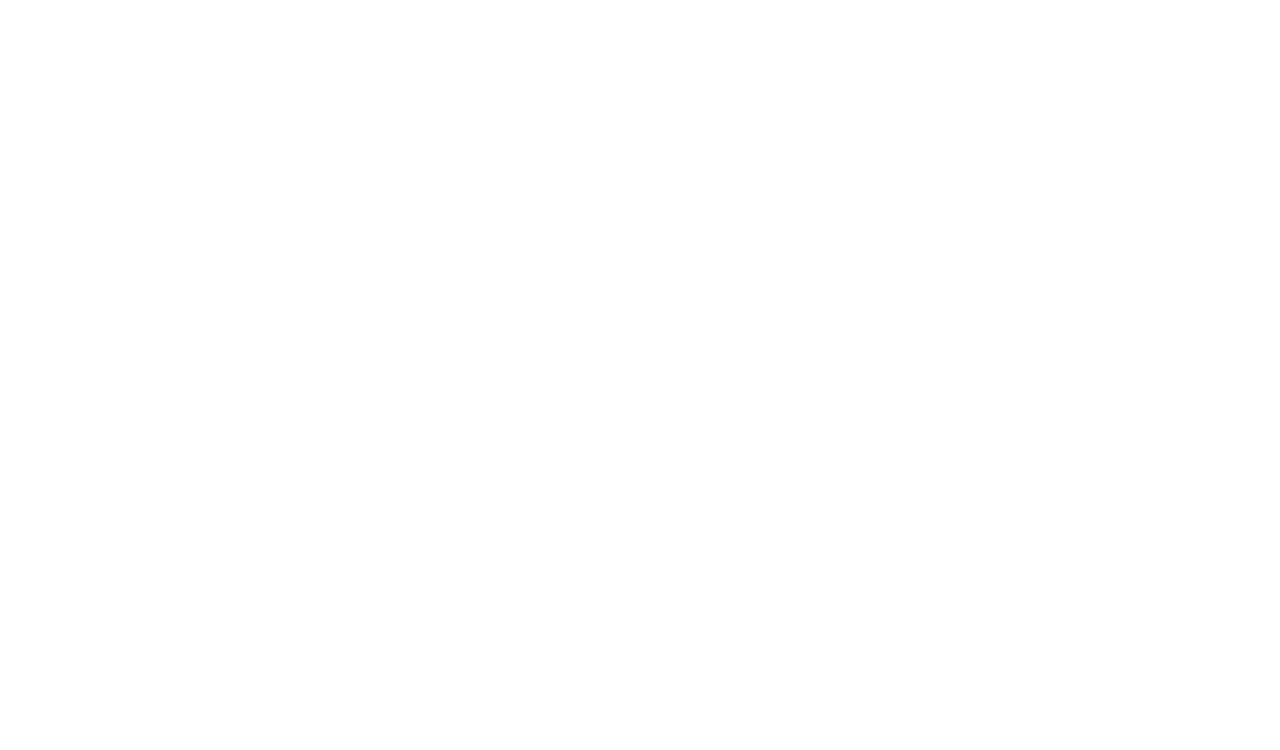
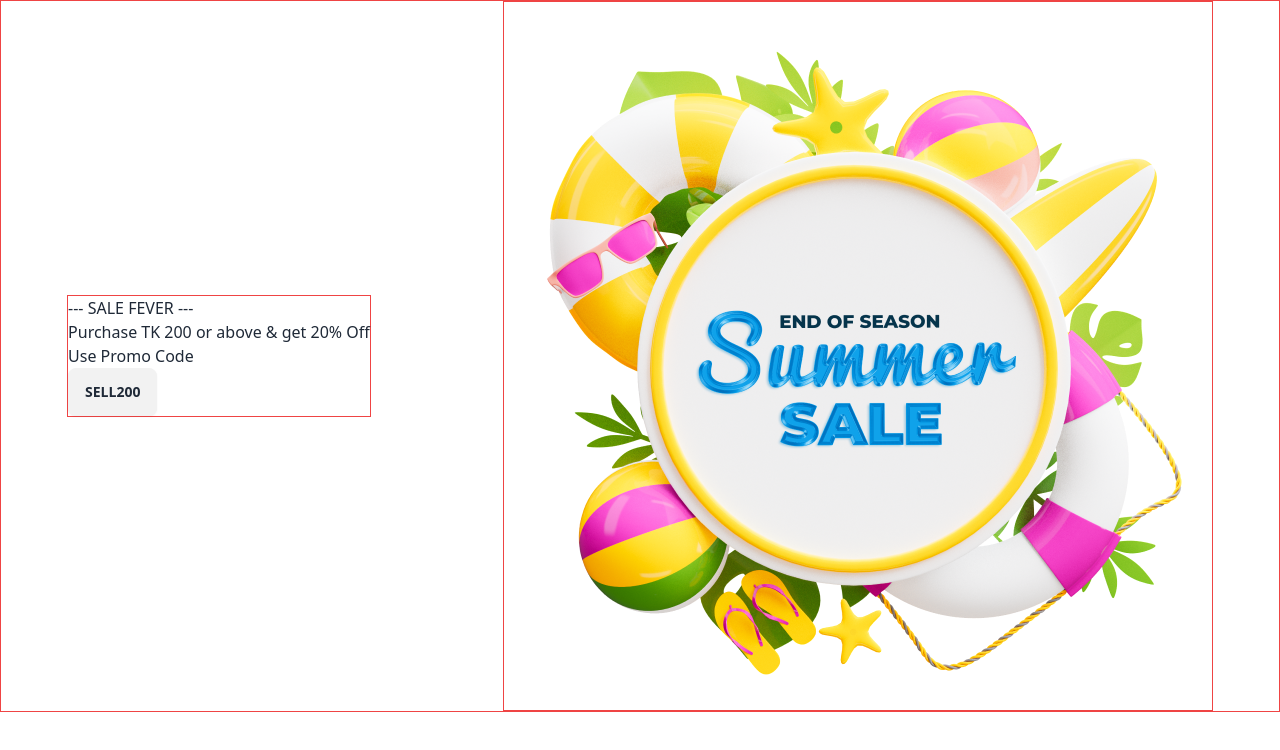
Before and after one commit to alifhossain07/summer-sale-javascript, a plain HTML site: page index.html in a window 1280 px wide. Drawn offline with nearby package versions, Linux system fonts and the light colour scheme.

Commit message:
Project Banner Setup

```diff
--- a/index.html
+++ b/index.html
@@ -12,6 +12,24 @@
     <link rel="stylesheet" href="style.css">
 </head>
 <body>
+    <header>
+        <!-- banner Section -->
+        <section>
+            <div class="flex justify-around items-center mx-auto border border-red-500">
+                <div class="border border-red-500">
+                    <h4>--- SALE FEVER ---</h4>
+                    <h1>Purchase TK 200 or above & get <span>20% Off</span></h1>
+                    <h4>Use Promo Code</h4>
+                    <button class="btn">SELL200</button>
+                </div>
+                <div class="border border-red-500">
+                    <img src="images/Summer 1.png" alt="">
+
+                </div>
+            </div>
+
+        </section>
+    </header>
 
 
 </body>
```
